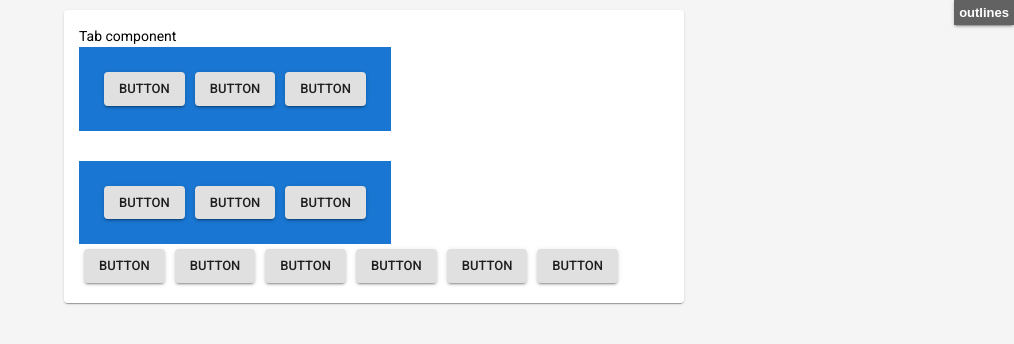
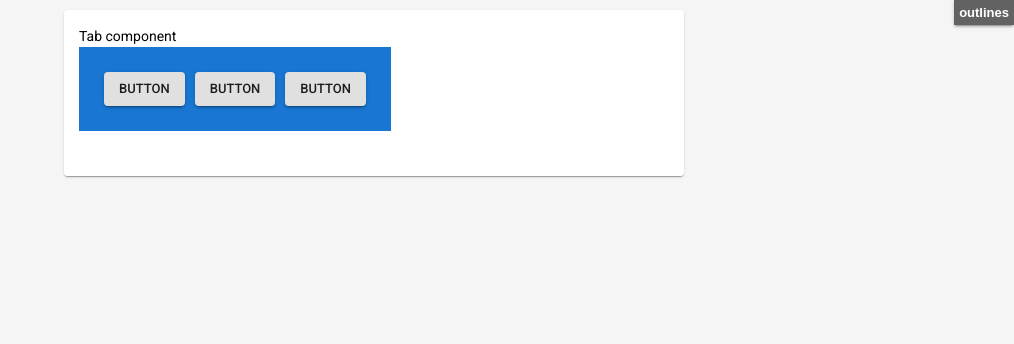
Before and after one commit to maximus-dr/demo, a React (Create React App) app: page / in a window 1280 px wide. Shown: the top 344 px of the page, without its empty margins (266-1280 px from the left). Built offline with nearby package versions, Linux system fonts and the light colour scheme.

Commit message:
Added HandlerProvider

```diff
--- a/public/cache/pages/test.json
+++ b/public/cache/pages/test.json
@@ -78,50 +78,6 @@
 
 
                   ]
-                },
-
-                {
-                  "typeName": "section",
-                  "id": "10",
-                  "role": "tabBar",
-                  "styles": {
-                    "minHeight": "50px",
-                    "backgroundColor": "#1976d2",
-                    "width": "auto"
-                  },
-                  "childrenList": [
-
-                    {
-                      "typeName": "section",
-                      "id": "11",
-                      "role": "tabList",
-                      "styles": {
-                        "minHeight": "50px",
-                        "flexDirection": "row"
-                      },
-                      "childrenList": [
-                        {
-                          "typeName": "button",
-                          "id": "12",
-                          "role": "tab"
-                        },
-
-                        {
-                          "typeName": "button",
-                          "id": "13",
-                          "role": "tab"
-                        },
-
-                        {
-                          "typeName": "button",
-                          "id": "14",
-                          "role": "tab"
-                        }
-                      ]
-                    }
-
-
-                  ]
                 }
               ]
             }
--- a/src/App.js
+++ b/src/App.js
@@ -3,11 +3,30 @@ import { BrowserRouter as Router, Route, Switch } from 'react-router-dom';
 import { Outlines } from './context/outlinesContext';
 import { renderComponents } from './core/functions/render';
 
-
+const HandlerProvider = {
+  tab: {
+      onClick: (e) => {
+          e.stopPropagation();
+          console.log(e.target);
+      }
+  },
+  tabBar: {
+      onClick: (e) => {
+          e.stopPropagation();
+          console.log(e.target);
+      }
+  },
+  tabList: {
+      onClick: (e) => {
+          e.stopPropagation();
+          console.log(e.target);
+      }
+  }
+}
 
 
 export default function App(props) {
-  const components = renderComponents(props.routes);
+  const components = renderComponents(props.routes, HandlerProvider);
 
   return (
     <>
--- a/src/components/Button/ButtonView.js
+++ b/src/components/Button/ButtonView.js
@@ -10,7 +10,8 @@ export default function ButtonView(props) {
     return (
         <ButtonBody
             showOutlines={outlines}
-             {...props.componentData} {...props}
+            {...props.componentData}
+            {...props.handlers}
         >
             {props.componentData && props.componentData.value || 'Button'}
             {props.children}
--- a/src/components/Dropdown/Dropdown.js
+++ b/src/components/Dropdown/Dropdown.js
@@ -23,7 +23,7 @@ export default function Dropdown(props) {
     const [resetSelect, setResetSelect] = useState(false);
 
     const childrenList = props.componentData.dropdownMenu && props.componentData.dropdownMenu.childrenList || null;
-    const childrenComponents = childrenList && childrenList.map(component => renderComponents(component)) || null;
+    const childrenComponents = childrenList && childrenList.map(component => renderComponents(component, {})) || null;
 
     const dropdownMenuRef = useRef(null);
 
--- a/src/components/Section/SectionView.js
+++ b/src/components/Section/SectionView.js
@@ -8,7 +8,7 @@ export default function Section(props) {
     const outlines = useContext(OutlinesContext);
 
     return (
-        <SectionWrapper componentData={props.componentData} showOutlines={outlines}>
+        <SectionWrapper componentData={props.componentData} showOutlines={outlines} onMouseEnter={props.onMouseEnter} {...props.handlers}>
             <SectionBackground componentData={props.componentData}>
                 <SectionBody componentData={props.componentData}>
                     {props.children}
--- a/src/components/Tab/Tab.js
+++ b/src/components/Tab/Tab.js
@@ -1,31 +1,12 @@
 import React from 'react'
-import { extractChildrenDataByRole, extractChildrenByRole } from './../../core/functions/components';
-import { Provider } from './../index';
-
 
 
 export default function Tab(props) {
-
-    const tabs = extractChildrenDataByRole(props.componentData, 'tab');
-
-    const onCLick = () => console.log('click');
-
-
-    const tabEls = tabs.map(tab => {
-        const component = {
-            item: Provider[tab.typeName]
-        }
-        return <component.item key={tab.id} {...tab} onClick={(e) => console.log(e.target)} />
-    })
-
 
     return (
         <>
             Tab component
             {props.children}
-            <div>
-                {tabEls}
-            </div>
         </>
     )
 }
--- a/src/core/functions/render.js
+++ b/src/core/functions/render.js
@@ -2,10 +2,15 @@ import { Provider } from '../../components';
 
 
 export function renderComponents(componentData) {
+
     const props = {
         componentData,
         id: componentData.id,
         component: Provider[componentData.typeName]
+    }
+
+    if (componentData.role) {
+        props.handlers = {...HandlerProvider[child.role]};
     }
 
     return getComponents(props);
@@ -17,6 +22,7 @@ function getComponents(props) {
 
     if (!props.componentData) return;
     if (!props.componentData.id) console.log(`Не задан id у компонента ${props.componentData.typeName}`);
+
 
     const getChildrenComponents = (props) => {
         return (
@@ -31,6 +37,11 @@ function getComponents(props) {
                 component: Provider[child.typeName],
                 componentData: child
             }
+
+            if (child.role) {
+                childProps.handlers = {...HandlerProvider[child.role]};
+            }
+
             return getComponents(childProps);
             }
 
@@ -40,11 +51,35 @@ function getComponents(props) {
         }));
     }
 
+
+
     const result = (
-        <props.component key={props.id} componentData={props.componentData} >
+        <props.component key={props.id} componentData={props.componentData} handlers={props.handlers}>
             { getChildrenComponents(props) }
         </props.component>
     );
 
     return result;
 }
+
+
+const HandlerProvider = {
+    tab: {
+        onClick: (e) => {
+            e.stopPropagation();
+            console.log(e.target);
+        }
+    },
+    tabBar: {
+        onClick: (e) => {
+            e.stopPropagation();
+            console.log(e.target);
+        }
+    },
+    tabList: {
+        onClick: (e) => {
+            e.stopPropagation();
+            console.log(e.target);
+        }
+    }
+}
--- a/src/server/routes.js
+++ b/src/server/routes.js
@@ -2,7 +2,7 @@ import axios from 'axios';
 
 const getRoutes = (callback, fail) => {
   axios
-    .get('http://localhost:3000/cache/pages/test.json')
+    .get('http://localhost:3001/cache/pages/test.json')
     .then(res => callback(res.data))
     .catch(err => fail(err))
 }
```
